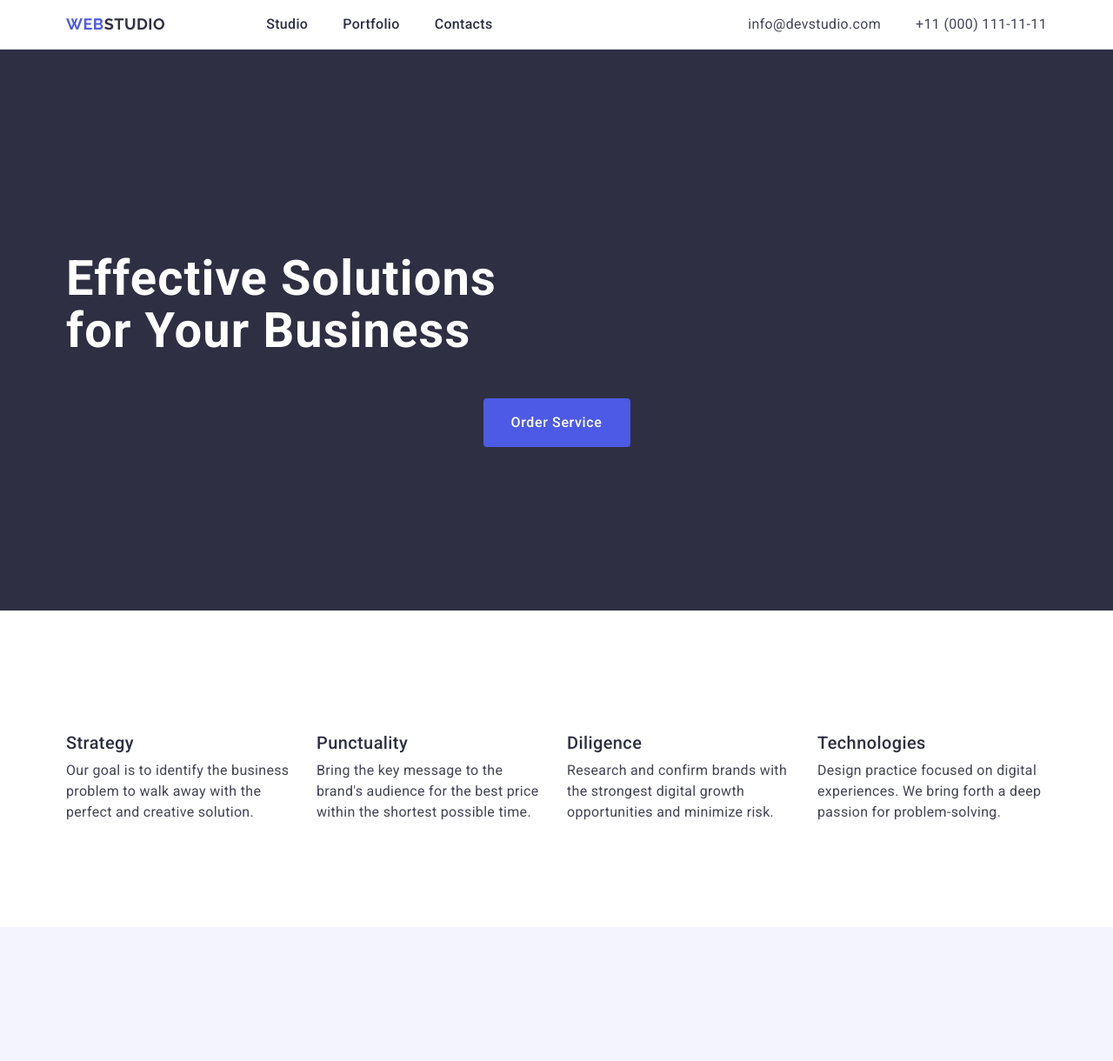
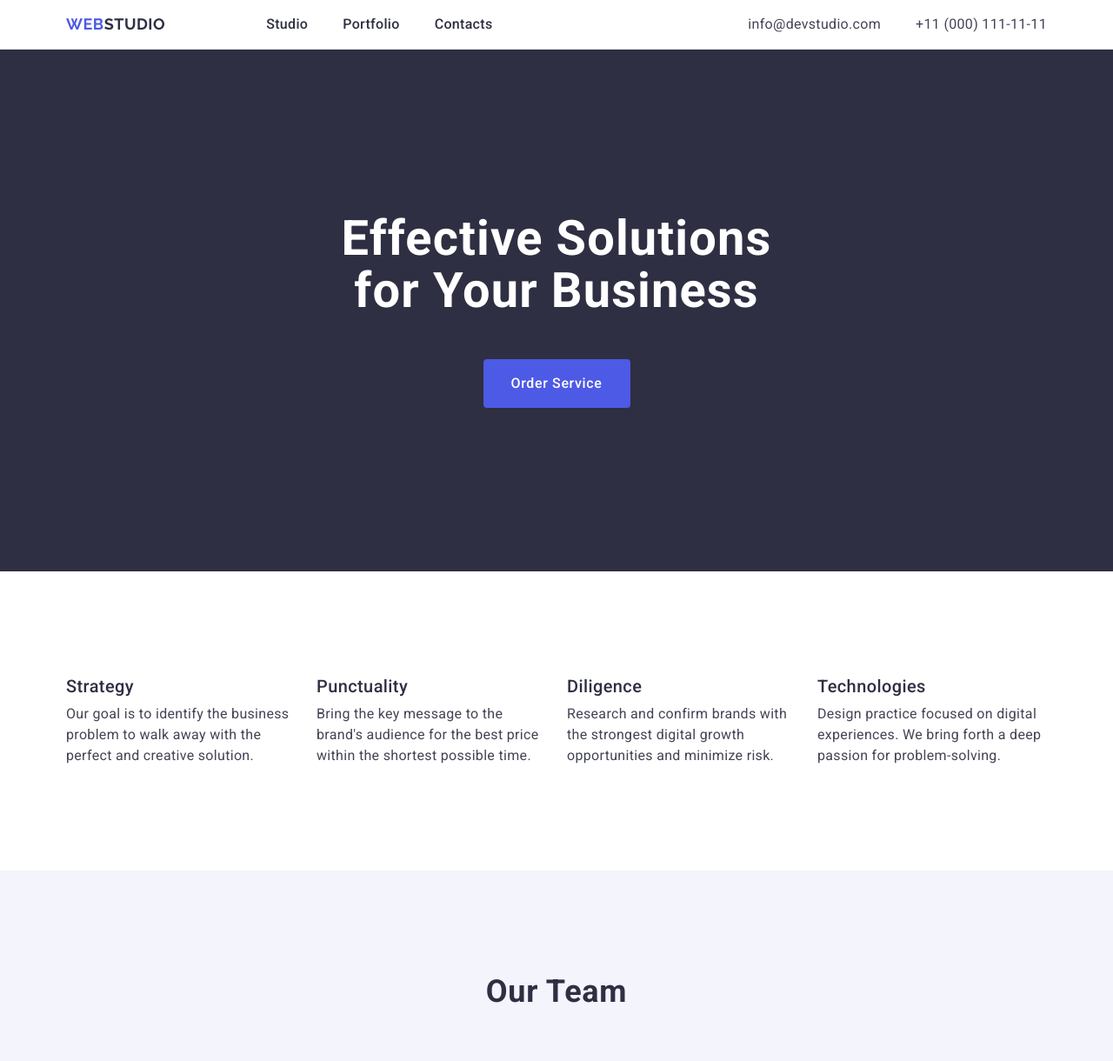
Before and after one commit to fedorivrv/goit-markup-hw-03, a plain HTML site: page index.html in a window 1280 px wide. Shown: the top 1220 px of the page at 87% size. Drawn offline with nearby package versions, Linux system fonts and the light colour scheme.

Commit message:
last fixes

```diff
--- a/css/styles.css
+++ b/css/styles.css
@@ -3,7 +3,12 @@ body {
   color: #434455;
   font-family: "Roboto", sans-serif;
 }
-h1 h2 h3 h4 h5 h6 {
+h1,
+h2,
+h3,
+h4,
+h5,
+h6 {
   margin: 0;
   padding: 0;
 }
@@ -109,6 +114,9 @@ img {
   line-height: 1.07;
   letter-spacing: 0.02em;
   max-width: 496px;
+  text-align: center;
+  margin: 0 auto;
+  margin-bottom: 48px;
 }
 .section-business-solutions-button {
   background-color: #4d5ae5;
@@ -180,6 +188,7 @@ img {
   text-transform: capitalize;
   color: #2e2f42;
   margin-bottom: 72px;
+  text-align: center;
 }
 .our-team-list {
   display: flex;
@@ -220,6 +229,7 @@ img {
   font-size: 36px;
   color: #2e2f42;
   margin-bottom: 72px;
+  text-align: center;
 }
 .our-portfolio-list {
   display: flex;
```
